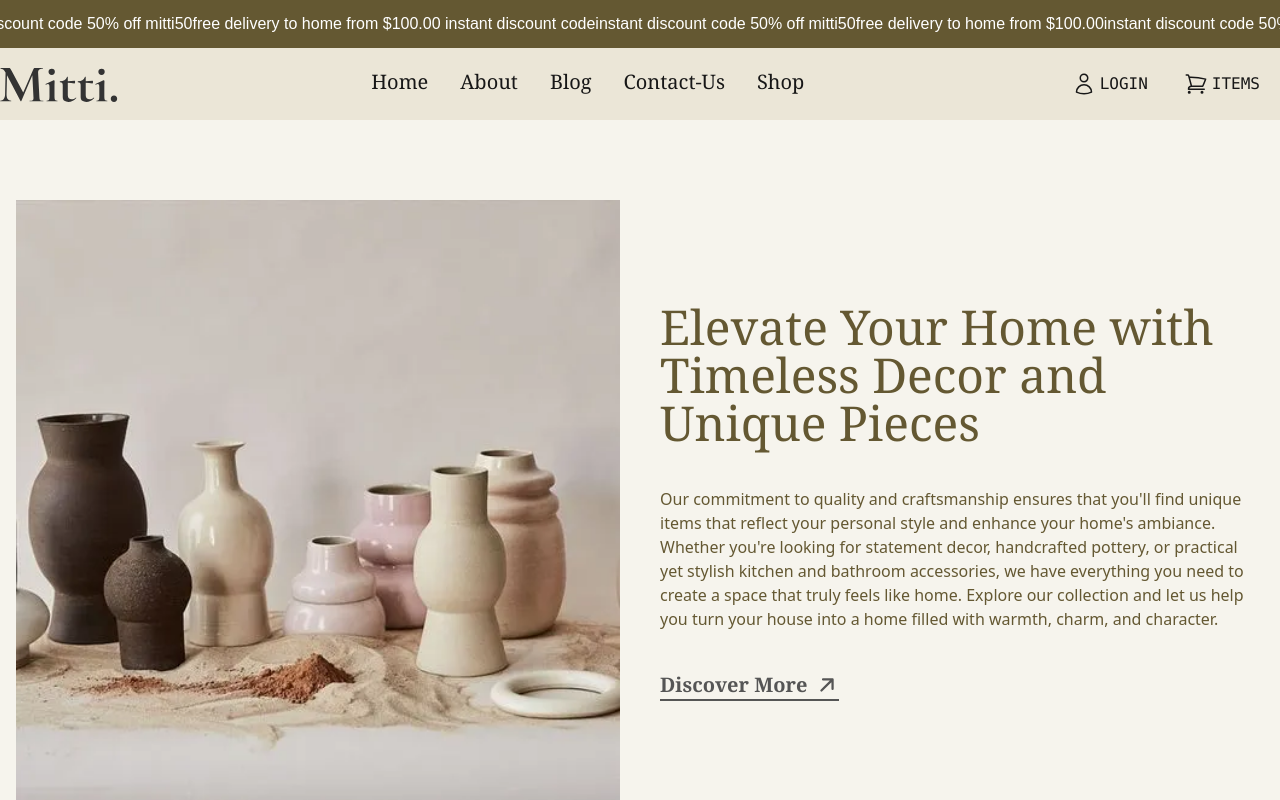
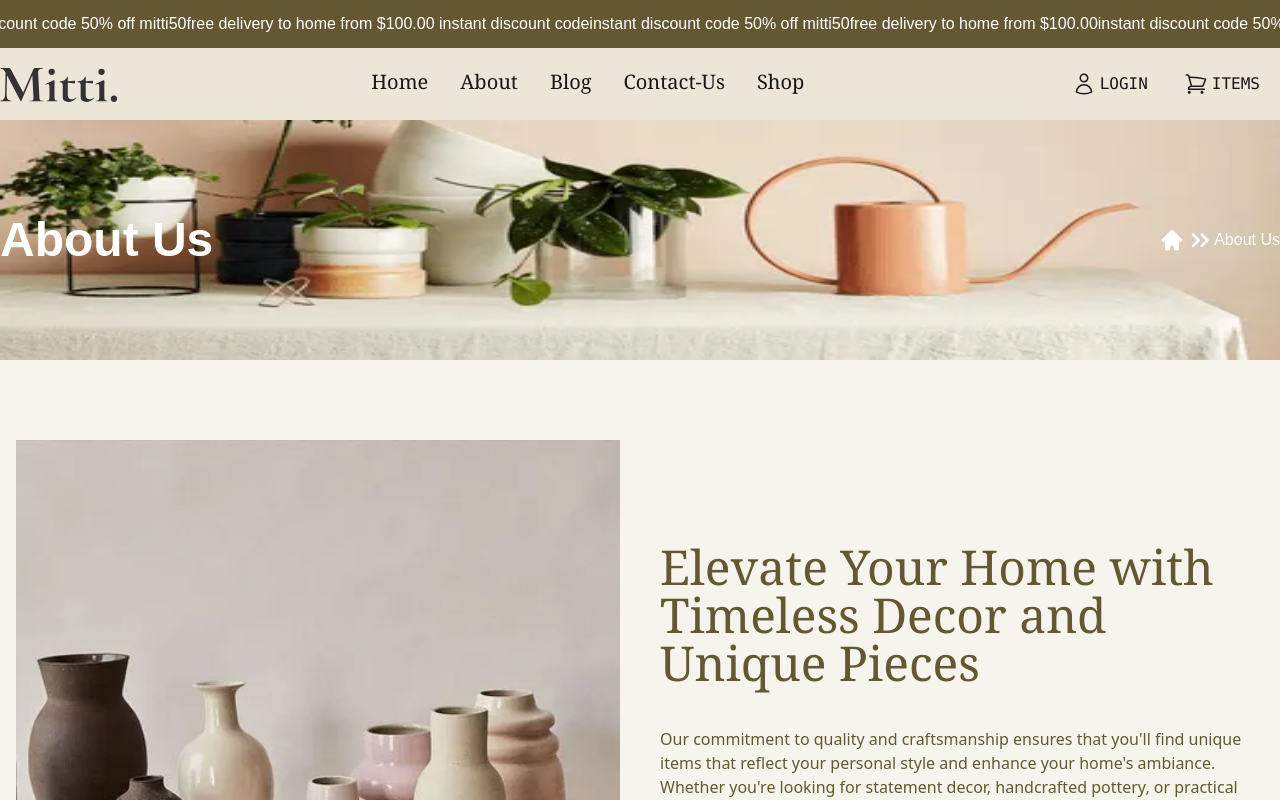
Before and after one commit to Yagya-Adh/Mitti, a Next.js app: page /about in a window 1280 px wide. Shown: the top 800 px of the page. Built offline with nearby package versions, Linux system fonts and the light colour scheme.

Commit message:
Create: Main Image Banner is create

```diff
--- a/app/about/page.tsx
+++ b/app/about/page.tsx
@@ -1,5 +1,6 @@
 "use client";
 import React from "react";
+import MainImageBanner from "../components/banner/MainImageBanner";
 import Elevate from "../components/about/Elevate";
 import GridImageGroup from "../components/about/GridImageGroup";
 import VideoAndQuestion from "../components/about/VideoAndQuestion";
@@ -8,6 +9,7 @@ import BrandMarquee from "../components/marquee/BrandMarquee";
 const About = () => {
   return (
     <>
+      <MainImageBanner Title={"About Us"} />
       <Elevate />
       <GridImageGroup />
       <VideoAndQuestion />
--- /dev/null
+++ b/app/components/banner/MainImageBanner.tsx
@@ -0,0 +1,36 @@
+"use client";
+
+import Image from "next/image";
+import { ChevronDoubleRightIcon, HomeIcon } from "@heroicons/react/16/solid";
+interface Imain {
+  Title: string;
+}
+const MainImageBanner = ({ Title }: Imain) => {
+  return (
+    <div className="bg-mitti-darkBodyColor">
+      <section className="w-full relative">
+        <Image
+          src="/assets/mainsection.webp"
+          alt="main_banner_"
+          className="w-full h-60 z-10"
+          width={1000}
+          height={50}
+        />
+        <div className="relative mx-auto max-w-screen-2xl bg-transparent">
+          <div className="absolute bottom-24  z-20 w-full">
+            <div className="flex justify-between items-center">
+              <h2 className="font-bold text-5xl text-white">{Title}</h2>
+              <div className="flex items-center text-white">
+                <HomeIcon className="size-7" />
+                <ChevronDoubleRightIcon className="size-7" />
+                <span>{Title}</span>
+              </div>
+            </div>
+          </div>
+        </div>
+      </section>
+    </div>
+  );
+};
+
+export default MainImageBanner;
```
Also changed, not shown: public/assets/mainsection.webp (added).
